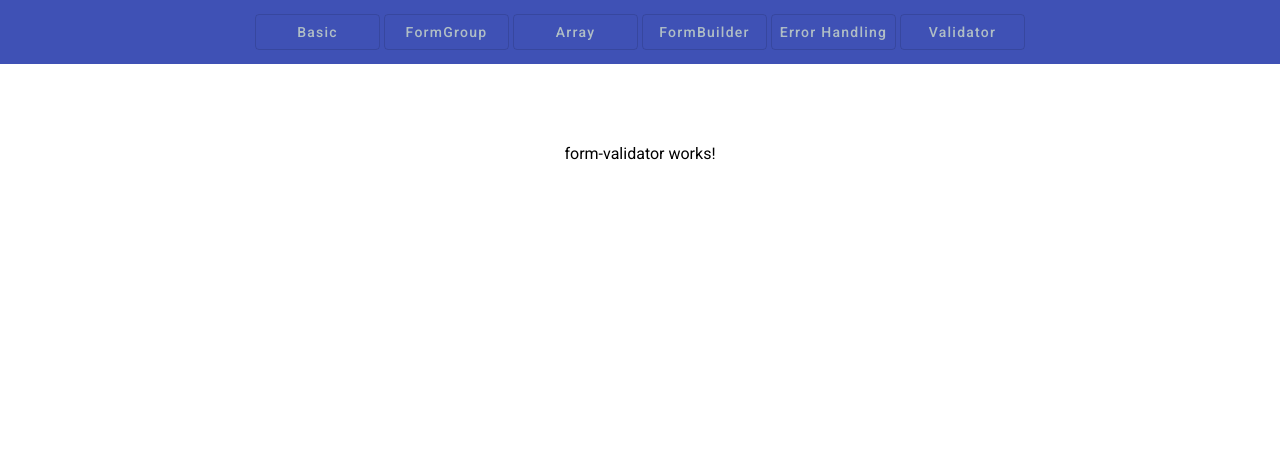
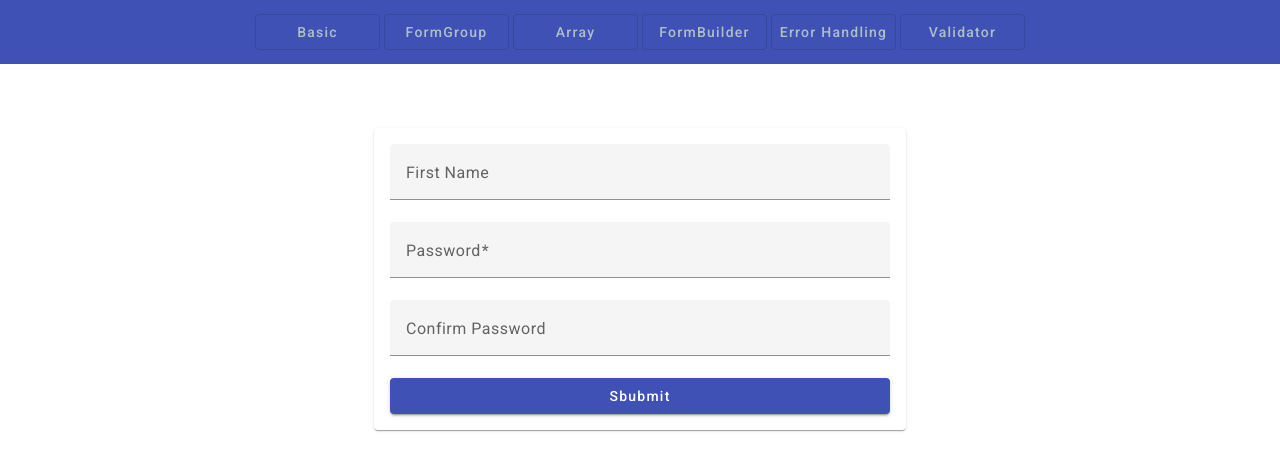
Before and after one commit to elyas21/Angular-Reactive-form, an Angular app: page /validator in a window 1280 px wide. Shown: the top 470 px of the page. Built offline with nearby package versions, Linux system fonts and the light colour scheme.

Commit message:
cross validation added

```diff
--- a/src/app/com/form-validator/form-validator.component.html
+++ b/src/app/com/form-validator/form-validator.component.html
@@ -1 +1,29 @@
-<p>form-validator works!</p>
+<div>
+
+    <mat-card>
+        <mat-card-content>
+            <form [formGroup]="registerForm" (ngSubmit)="onSubmit()">
+
+                <mat-form-field appearance="fill">
+                    <mat-label>First Name</mat-label>
+                    <input matInput formControlName="name">
+                </mat-form-field>
+
+                <mat-form-field appearance="fill">
+                    <mat-label>Password</mat-label>
+                    <input matInput type="password" formControlName="password">
+                </mat-form-field>
+
+                <mat-form-field appearance="fill">
+                    <mat-label>Confirm Password</mat-label>
+                    <input matInput type="password" formControlName="confPassword">
+                </mat-form-field>
+
+                <mat-error *ngIf="registerForm.errors?.['diff'] && (registerForm.touched || registerForm.dirty)"
+                    class="cross-validation-error-message alert alert-danger">
+                    Password Does't match </mat-error>
+                <button mat-raised-button color="primary" type="submit">Sbubmit </button>
+            </form>
+        </mat-card-content>
+    </mat-card>
+</div>
--- a/src/app/com/form-validator/form-validator.component.scss
+++ b/src/app/com/form-validator/form-validator.component.scss
@@ -0,0 +1,13 @@
+
+form{
+    display: grid;
+    grid-template-columns: 1fr;
+}
+
+form > *{
+    min-width: 500px;
+}
+.mybtn{
+    margin: 15px;
+    max-width:  130px;
+}
--- a/src/app/com/form-validator/form-validator.component.ts
+++ b/src/app/com/form-validator/form-validator.component.ts
@@ -1,4 +1,5 @@
 import { Component } from '@angular/core';
+import { AbstractControl, FormControl, FormGroup, ValidationErrors, ValidatorFn, Validators } from '@angular/forms';
 
 @Component({
   selector: 'app-form-validator',
@@ -6,5 +7,21 @@ import { Component } from '@angular/core';
   styleUrls: ['./form-validator.component.scss']
 })
 export class FormValidatorComponent {
+  registerForm = new FormGroup({
+    'name': new FormControl(),
+    'password': new FormControl('',[Validators.required]),
+    'confPassword': new FormControl()
+  },{ validators: passwordMatchValidator });
+  onSubmit(){
+    console.log(this.registerForm.value);
 
+  }
 }
+
+export const passwordMatchValidator: ValidatorFn = (control: AbstractControl): ValidationErrors | null => {
+  const password:string = control.get('password')?.value;
+  const confPassword = control.get('confPassword')?.value;
+if(password && confPassword)
+return password.toLowerCase() != confPassword.toLowerCase() ? { diff: true } : null;
+else return {diff: true}
+};
```
